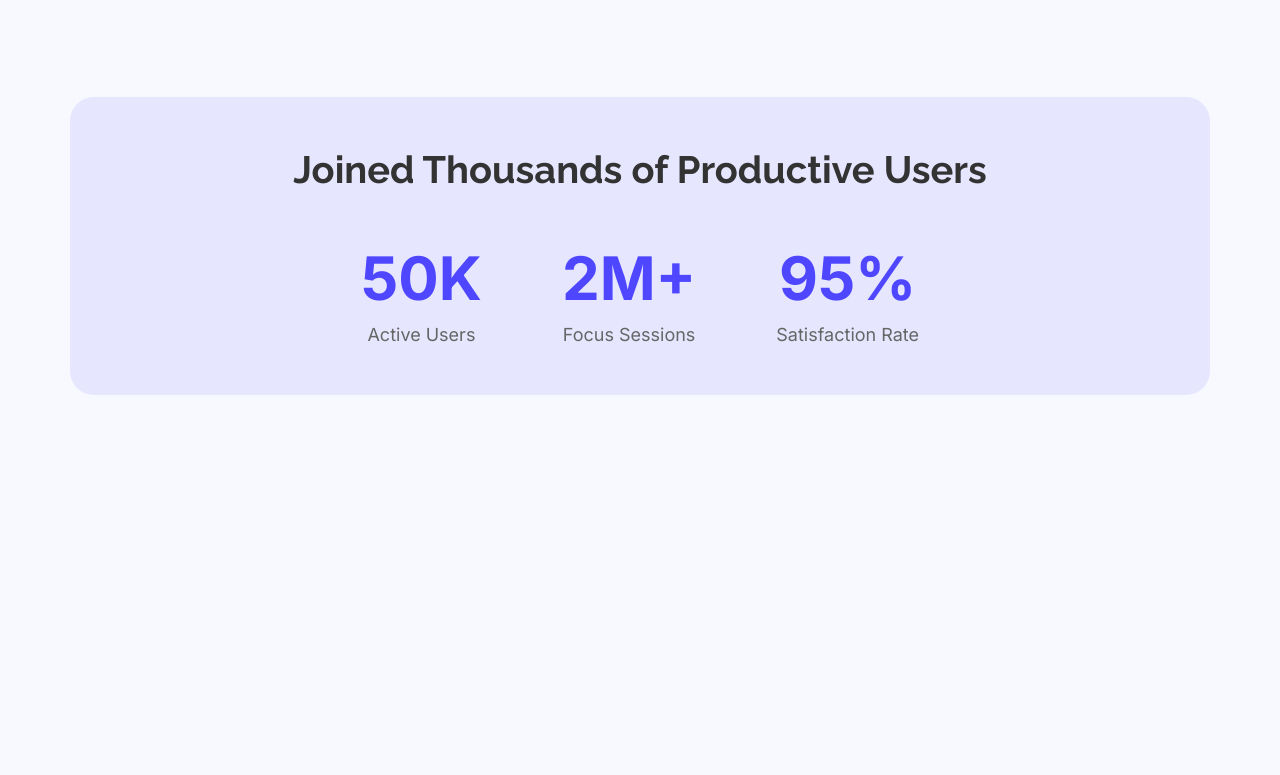
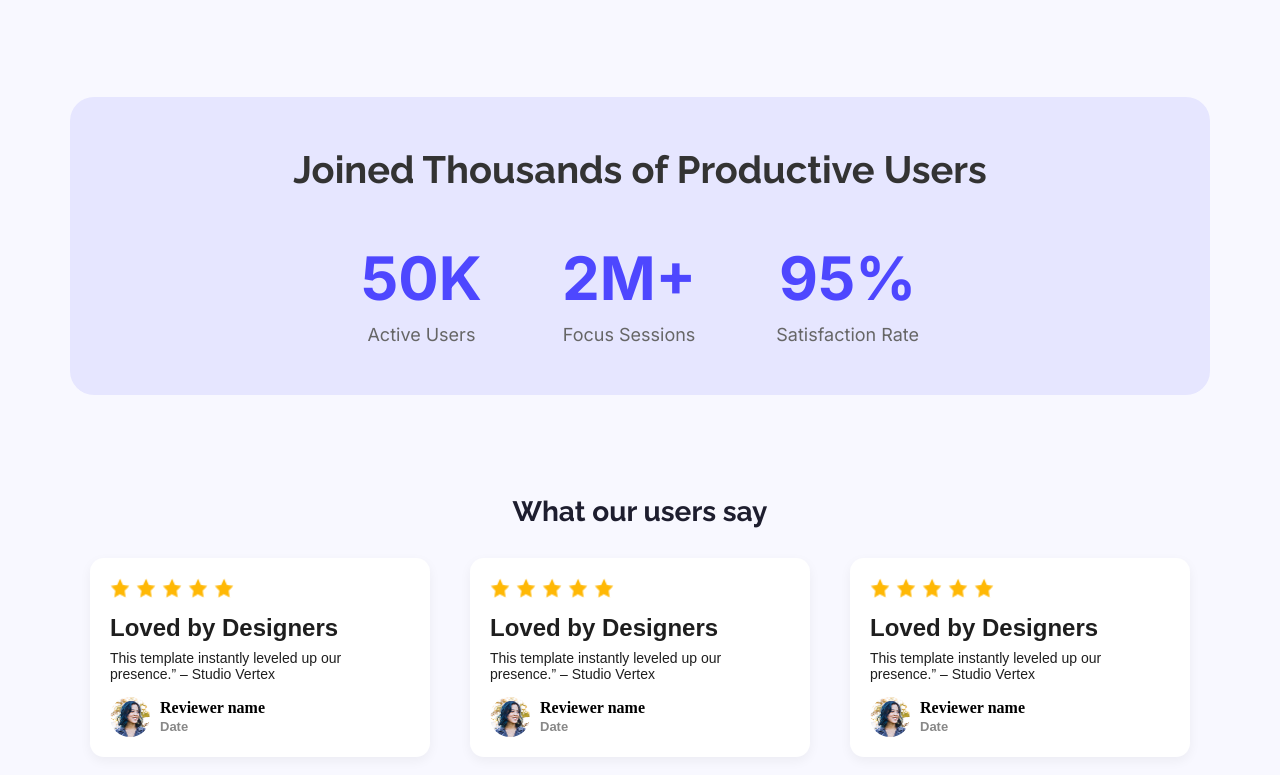
Before and after one commit to Hasib473/landing-lounchpad, a plain HTML site: page index.html in a window 1280 px wide. Shown: the part 1047-1822 px from the top of the page. Before the commit the page ends 1542 px from the top, so only its background shows below. Drawn offline with Linux system fonts and the light colour scheme.

Commit message:
add here user feedback section

```diff
--- a/index.html
+++ b/index.html
@@ -54,6 +54,73 @@
         </div>
     </div>
 </div>
+
+          <section class="review-section">
+  <h2 class="review-title">What our users say</h2>
+
+  <div class="review-container">
+    <!-- Review Card 1 -->
+    <div class="review-card">
+      <div class="stars">
+        <img src="Assets/icon-star.png" alt="star">
+        <img src="Assets/icon-star.png" alt="star">
+        <img src="Assets/icon-star.png" alt="star">
+        <img src="Assets/icon-star.png" alt="star">
+        <img src="Assets/icon-star.png" alt="star">
+      </div>
+      <h3>Loved by Designers</h3>
+      <p>This template instantly leveled up our presence.” – Studio Vertex</p>
+      <div class="reviewer">
+        <img src="Assets/avatar.png" alt="Reviewer">
+        <div>
+          <strong>Reviewer name</strong><br>
+          <span>Date</span>
+        </div>
+      </div>
+    </div>
+
+    <!-- Review Card 2 -->
+    <div class="review-card">
+      <div class="stars">
+       <img src="Assets/icon-star.png" alt="star">
+        <img src="Assets/icon-star.png" alt="star">
+        <img src="Assets/icon-star.png" alt="star">
+        <img src="Assets/icon-star.png" alt="star">
+        <img src="Assets/icon-star.png" alt="star">
+      </div>
+      <h3>Loved by Designers</h3>
+      <p>This template instantly leveled up our presence.” – Studio Vertex</p>
+      <div class="reviewer">
+        <img src="Assets/avatar.png" alt="Reviewer">
+        <div>
+          <strong>Reviewer name</strong><br>
+          <span>Date</span>
+        </div>
+      </div>
+    </div>
+
+    <!-- Review Card 3 -->
+    <div class="review-card">
+      <div class="stars">
+        <img src="Assets/icon-star.png" alt="star">
+        <img src="Assets/icon-star.png" alt="star">
+        <img src="Assets/icon-star.png" alt="star">
+        <img src="Assets/icon-star.png" alt="star">
+        <img src="Assets/icon-star.png" alt="star">
+      </div>
+      <h3>Loved by Designers</h3>
+      <p>This template instantly leveled up our presence.” – Studio Vertex</p>
+      <div class="reviewer">
+        <img src="Assets/avatar.png" alt="Reviewer">
+        <div>
+          <strong>Reviewer name</strong><br>
+          <span>Date</span>
+        </div>
+      </div>
+    </div>
+  </div>
+</section>
+
     </main>
 
 </body>
--- a/style/landing.css
+++ b/style/landing.css
@@ -126,3 +126,79 @@ body{
     color: #666;
     text-transform: capitalize;
 }
+/* review section */
+
+.review-title{
+    font-family: "Raleway",sans-serif;
+    font-size: 42px;
+    font-weight: bold;
+}
+.review-section {
+  max-width: 1140px;
+  margin: 50px auto;
+  padding: 0 10px;
+  text-align: center;
+}
+
+.review-section h2 {
+  font-size: 28px;
+  font-weight: 700;
+  margin-bottom: 30px;
+  color: #1e1e2f;
+}
+
+.review-container {
+  display: flex;
+  flex-wrap: wrap;
+  justify-content: center;
+  gap: 40px;
+}
+
+.review-card {
+  background-color: #fff;
+  border-radius: 14px;
+  box-shadow: 0 4px 12px rgba(0, 0, 0, 0.05);
+  padding: 20px;
+  max-width: 300px;
+  text-align: left;
+}
+
+.stars img {
+  width: 20px;
+  height: 20px;
+  margin-right: 2px;
+}
+
+.review-card h3 {
+  font-family: "AGFont", sans-serif;
+  font-size: 24px;
+  font-weight: 600;
+  margin: 12px 0 8px;
+  color: #1E1E1E;
+}
+
+.review-card p {
+  font-family: 'AGFont', sans-serif;
+  font-size: 14px;
+  color:#1E1E1E;
+}
+
+.reviewer {
+  display: flex;
+  align-items: center;
+  margin-top: 15px;
+}
+
+.reviewer img {
+  width: 40px;
+  height: 40px;
+  border-radius: 50%;
+  margin-right: 10px;
+}
+
+.reviewer div span {
+  font-family: 'AGFont', sans-serif;
+  font-size: 13px;
+  font-weight: 600;
+  color: #888;
+}
```
